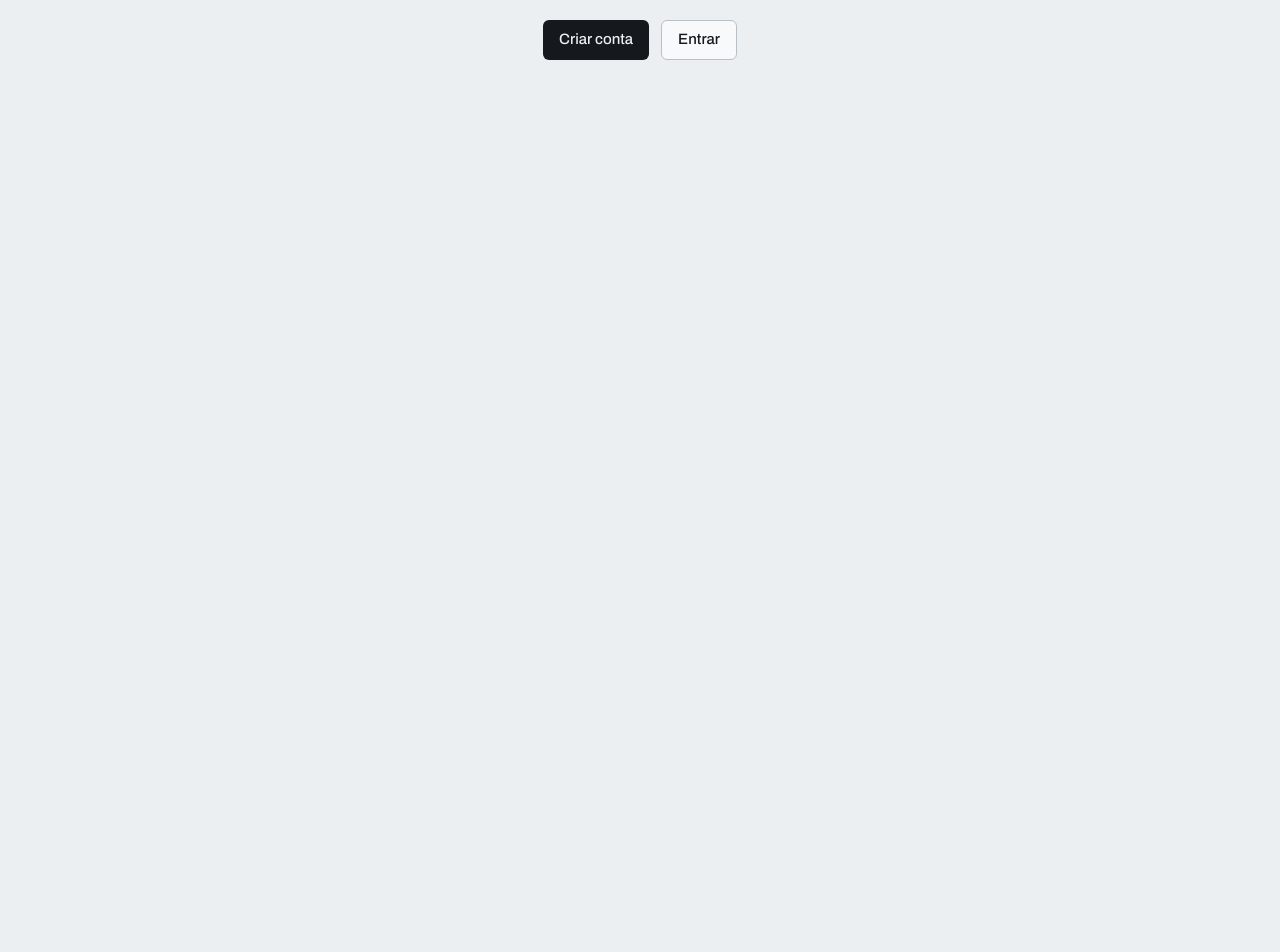
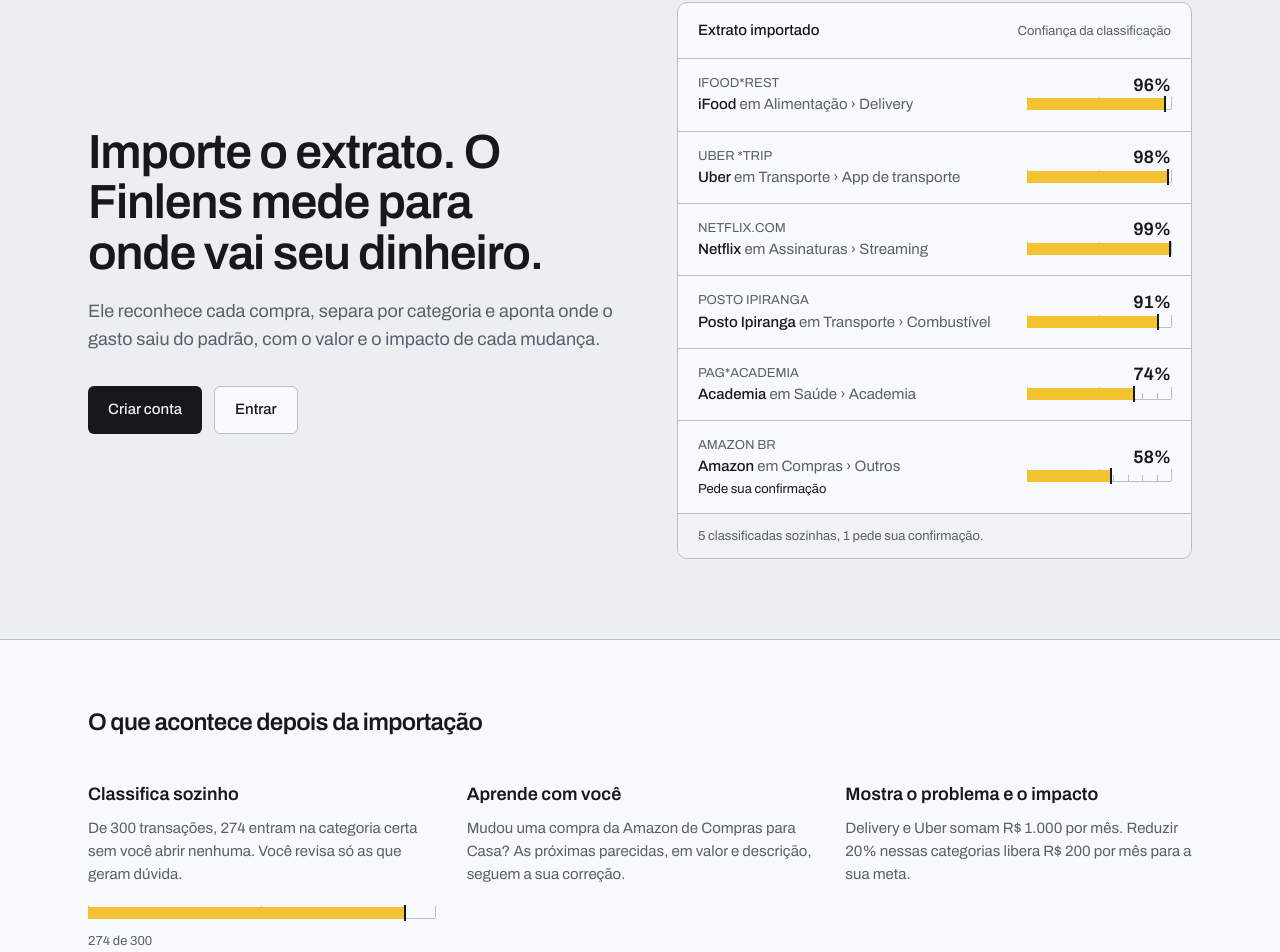
Before and after one commit to Momas7/finlens, a Next.js app in the folder apps/web/: page / in a window 1280 px wide. Shown: the part 150-1102 px from the top of the page. Before the commit the page ends 800 px from the top, so only its background shows below. Built offline with nearby package versions, Linux system fonts and the light colour scheme.

Commit message:
feat(web): add public landing with classifier demo

```diff
--- /dev/null
+++ b/apps/web/src/app/(landing)/classifier-demo.tsx
@@ -0,0 +1,81 @@
+import type { CSSProperties } from 'react';
+import { Panel } from '@/components/ui/panel';
+import { Scale } from '@/components/ui/scale';
+
+type DemoRow = {
+  raw: string;
+  merchant: string;
+  category: string;
+  confidence: number;
+};
+
+// Dados fixos de exemplo: a landing não chama a API.
+const ROWS: DemoRow[] = [
+  { raw: 'IFOOD*REST', merchant: 'iFood', category: 'Alimentação › Delivery', confidence: 96 },
+  {
+    raw: 'UBER *TRIP',
+    merchant: 'Uber',
+    category: 'Transporte › App de transporte',
+    confidence: 98,
+  },
+  { raw: 'NETFLIX.COM', merchant: 'Netflix', category: 'Assinaturas › Streaming', confidence: 99 },
+  {
+    raw: 'POSTO IPIRANGA',
+    merchant: 'Posto Ipiranga',
+    category: 'Transporte › Combustível',
+    confidence: 91,
+  },
+  { raw: 'PAG*ACADEMIA', merchant: 'Academia', category: 'Saúde › Academia', confidence: 74 },
+  { raw: 'AMAZON BR', merchant: 'Amazon', category: 'Compras › Outros', confidence: 58 },
+];
+
+const NEEDS_REVIEW_BELOW = 70;
+
+export function ClassifierDemo() {
+  const automatic = ROWS.filter((r) => r.confidence >= NEEDS_REVIEW_BELOW).length;
+  return (
+    <Panel as="section" aria-labelledby="demo-title" className="overflow-hidden">
+      <div className="flex items-baseline justify-between gap-4 border-b border-scale px-5 py-4">
+        <h2 id="demo-title" className="font-medium">
+          Extrato importado
+        </h2>
+        <p className="text-[13px] text-ink-soft">Confiança da classificação</p>
+      </div>
+      <ul>
+        {ROWS.map((row, i) => {
+          const review = row.confidence < NEEDS_REVIEW_BELOW;
+          return (
+            <li
+              key={row.raw}
+              className="grid grid-cols-[minmax(0,1fr)_7rem] items-center gap-x-5 gap-y-1 border-b border-scale px-5 py-3.5 last:border-b-0 sm:grid-cols-[minmax(0,1fr)_9rem]"
+              style={{ '--measure-delay': `${i * 120}ms` } as CSSProperties}
+            >
+              <div className="min-w-0">
+                <p className="truncate text-[13px] text-ink-soft">{row.raw}</p>
+                <p className="truncate font-medium">
+                  {row.merchant}
+                  <span className="font-normal text-ink-soft"> em {row.category}</span>
+                </p>
+                {review && <p className="text-[13px] text-ink">Pede sua confirmação</p>}
+              </div>
+              <div>
+                <p className="figure text-right text-[18px]">{row.confidence}%</p>
+                <Scale
+                  className="mt-1"
+                  value={row.confidence}
+                  max={100}
+                  ticks={10}
+                  label={`${row.raw}: confiança da classificação`}
+                  valueText={`${row.confidence}%${review ? ', pede confirmação' : ''}`}
+                />
+              </div>
+            </li>
+          );
+        })}
+      </ul>
+      <p className="border-t border-scale bg-page/60 px-5 py-3 text-[13px] text-ink-soft">
+        {automatic} classificadas sozinhas, {ROWS.length - automatic} pede sua confirmação.
+      </p>
+    </Panel>
+  );
+}
--- a/apps/web/src/app/globals.css
+++ b/apps/web/src/app/globals.css
@@ -83,6 +83,7 @@
 .scale-measure {
   transform-origin: left center;
   animation: measure 400ms ease-out both;
+  animation-delay: var(--measure-delay, 0ms);
 }
 
 @media (prefers-reduced-motion: reduce) {
--- a/apps/web/src/app/page.tsx
+++ b/apps/web/src/app/page.tsx
@@ -1,16 +1,95 @@
+import { Logo } from '@/components/logo';
+import { ThemeToggle } from '@/components/theme-toggle';
 import { ButtonLink } from '@/components/ui/button';
+import { Scale } from '@/components/ui/scale';
+import { ClassifierDemo } from './(landing)/classifier-demo';
 
-// Substituída pela landing completa na próxima tarefa.
+const REPO_URL = 'https://github.com/Momas7/finlens';
+
 export default function HomePage() {
   return (
-    <main className="mx-auto max-w-3xl px-6 py-24">
-      <h1 className="text-[32px] font-semibold">Finlens</h1>
-      <div className="mt-6 flex gap-3">
-        <ButtonLink href="/signup">Criar conta</ButtonLink>
-        <ButtonLink href="/login" variant="secondary">
-          Entrar
-        </ButtonLink>
-      </div>
-    </main>
+    <div className="min-h-dvh">
+      <header className="mx-auto flex max-w-6xl items-center gap-3 px-4 py-4 sm:px-6">
+        <Logo />
+        <div className="ml-auto flex items-center gap-1 sm:gap-2">
+          <ThemeToggle />
+          <ButtonLink href="/login" variant="ghost">
+            Entrar
+          </ButtonLink>
+        </div>
+      </header>
+
+      <main>
+        <section className="mx-auto grid max-w-6xl gap-12 px-4 pt-12 pb-20 sm:px-6 lg:grid-cols-[minmax(0,1.05fr)_minmax(0,1fr)] lg:items-center lg:pt-20">
+          <div className="max-w-xl">
+            <h1
+              className="text-[32px] leading-[1.05] font-semibold tracking-tight text-balance sm:text-[48px]"
+              style={{ fontStretch: '82%' }}
+            >
+              Importe o extrato. O Finlens mede para onde vai seu dinheiro.
+            </h1>
+            <p className="mt-5 max-w-[60ch] text-[18px] text-ink-soft">
+              Ele reconhece cada compra, separa por categoria e aponta onde o gasto saiu do padrão,
+              com o valor e o impacto de cada mudança.
+            </p>
+            <div className="mt-8 flex flex-wrap gap-3">
+              <ButtonLink href="/signup" size="lg">
+                Criar conta
+              </ButtonLink>
+              <ButtonLink href="/login" size="lg" variant="secondary">
+                Entrar
+              </ButtonLink>
+            </div>
+          </div>
+          <ClassifierDemo />
+        </section>
+
+        <section aria-labelledby="how-title" className="border-t border-scale bg-raised">
+          <div className="mx-auto max-w-6xl px-4 py-16 sm:px-6">
+            <h2 id="how-title" className="text-[24px] font-semibold tracking-tight">
+              O que acontece depois da importação
+            </h2>
+            <div className="mt-10 grid gap-10 md:grid-cols-3 md:gap-8">
+              <article>
+                <h3 className="text-[18px] font-semibold">Classifica sozinho</h3>
+                <p className="mt-2 text-ink-soft">
+                  De 300 transações, 274 entram na categoria certa sem você abrir nenhuma. Você
+                  revisa só as que geram dúvida.
+                </p>
+                <Scale
+                  className="mt-5"
+                  value={274}
+                  max={300}
+                  label="Transações classificadas automaticamente"
+                  valueText="274 de 300"
+                />
+                <p className="mt-2 text-[13px] text-ink-soft tabular-nums">274 de 300</p>
+              </article>
+              <article>
+                <h3 className="text-[18px] font-semibold">Aprende com você</h3>
+                <p className="mt-2 text-ink-soft">
+                  Mudou uma compra da Amazon de Compras para Casa? As próximas parecidas, em valor e
+                  descrição, seguem a sua correção.
+                </p>
+              </article>
+              <article>
+                <h3 className="text-[18px] font-semibold">Mostra o problema e o impacto</h3>
+                <p className="mt-2 text-ink-soft">
+                  Delivery e Uber somam R$ 1.000 por mês. Reduzir 20% nessas categorias libera R$
+                  200 por mês para a sua meta.
+                </p>
+              </article>
+            </div>
+          </div>
+        </section>
+      </main>
+
+      <footer className="mx-auto flex max-w-6xl flex-wrap items-center gap-x-6 gap-y-2 px-4 py-8 text-[13px] text-ink-soft sm:px-6">
+        <p>Open source e self-hosted. Licença MIT.</p>
+        <a href={REPO_URL} className="font-medium text-ink underline underline-offset-4">
+          Código no GitHub
+        </a>
+      </footer>
+    </div>
   );
 }
```
Also changed, not shown: 2 other files (tests, documents, lock files or other folders).
